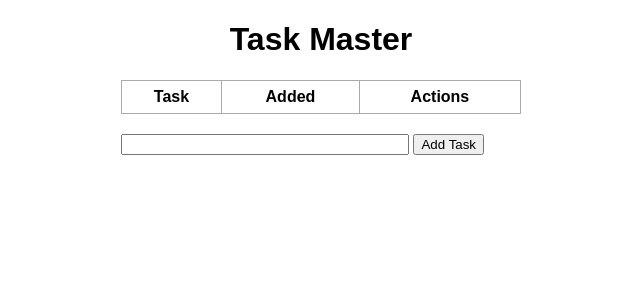
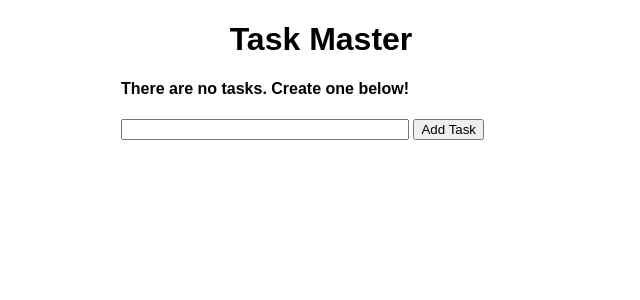
Before and after one commit to robertozh29/FlaskBasics, a Flask app: page / in a window 1280 px wide. Shown: the top 300 px of the page, without its empty margins (319-959 px from the left). Run offline with Flask 3, Linux system fonts and the light colour scheme; lists and menus that the app fills with data are empty.

Commit message:
If statement for empty table

```diff
--- a/templates/index.html
+++ b/templates/index.html
@@ -7,7 +7,9 @@
 {% block body %}
 <div class="content">
     <h1>Task Master</h1>
-
+    {% if tasks|length < 1 %}
+    <h4>There are no tasks. Create one below!</h4>
+    {% else %}
     <table>
         <tr>
             <th>Task</th>
@@ -25,7 +27,7 @@
             </tr>
         {% endfor %}
     </table>
-
+    {% endif %}
     <form action="/" method="POST">
         <input type="text" name="content" id="content">
         <input type="submit" value="Add Task">
```
